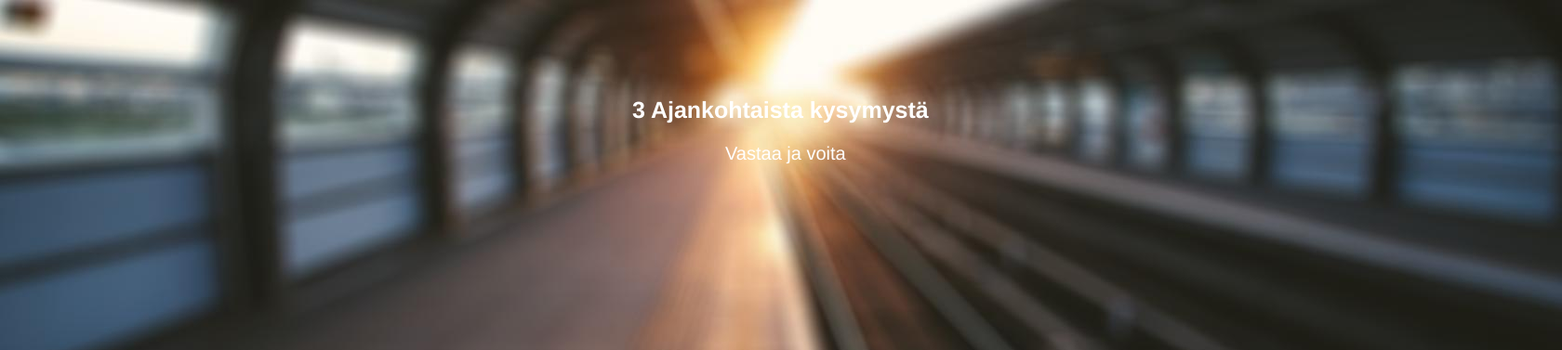
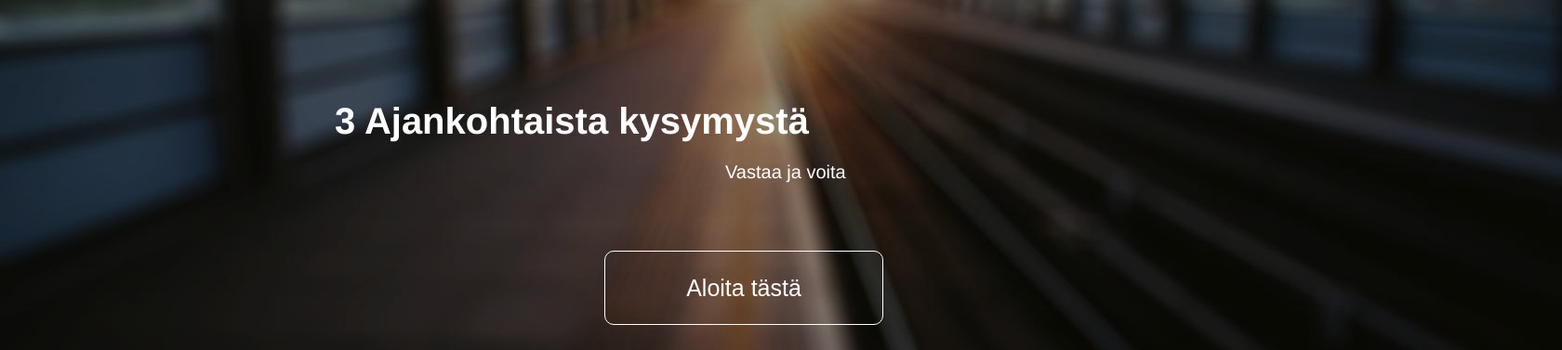
Before and after one commit to Xana8U/Hakemus, a Django app: page /hakemus/ in a window 1680 px wide. Shown: the top 377 px of the page at 93% size. Run offline with Django 3.2, Linux system fonts and the light colour scheme.

Commit message:
- HTML: Added button for questions - HTML: Added images - CSS: Edited images, button and text

```diff
--- a/Hakemus/static/Hakemus/960.css
+++ b/Hakemus/static/Hakemus/960.css
@@ -15,6 +15,7 @@
 
 body {
   min-width: 960px;
+  background-color: dimgray;
 }
 
 /* `Container
@@ -193,6 +194,7 @@ body {
 .container_12 .prefix_3,
 .container_16 .prefix_4 {
   padding-left: 240px;
+  text-align: center;
 }
 
 .container_12 .prefix_6,
--- a/Hakemus/static/Hakemus/reset.css
+++ b/Hakemus/static/Hakemus/reset.css
@@ -136,9 +136,12 @@ strong {
 
 img {
   position: relative;
+  display: block;
   color: transparent;
   font-size: 0;
-  vertical-align: middle;
+  align: center;
+  margin-left: auto;
+  margin-right: auto;
 /*
   For IE.
   http://css-tricks.com/ie-fix-bicubic-scaling-for-images
@@ -146,6 +149,22 @@ img {
   -ms-interpolation-mode: bicubic;
 }
 
+button {
+    position: absolute;
+    background-color: Transparent;
+    background-repeat: no-repeat;
+    border: 1px solid white;
+    border-radius: 10px;
+    cursor: pointer;
+    overflow: hidden;
+    outline: thin;
+    height: 80px;
+    width: 300px;
+    left: 650px;
+    top: 270px;
+    font-size: 25px;
+    color: white;
+}
 ol,
 ul {
   list-style: none;
--- a/Hakemus/static/Hakemus/text.css
+++ b/Hakemus/static/Hakemus/text.css
@@ -30,7 +30,7 @@ hr {
 h1 {
   position: absolute;
   top: 100px;
-  font-size: 25px;
+  font-size: 40px;
   color: white;
 }
 
@@ -73,7 +73,7 @@ p {
   position: absolute;
   font-size: 20px;
   padding-left: 100px;
-  top: 150px;
+  top: 170px;
   color: white;
 }
 
--- a/Hakemus/templates/Hakemus/index.html
+++ b/Hakemus/templates/Hakemus/index.html
@@ -13,14 +13,24 @@
             <div id="logo" class="prefix_1 aplha">
                 <img src="/static/img/banner.jpg" alt="" />
             </div>
+            <div id="green-image" class="prefix_1 alpha">
+                <img src="/static/img/green.jpg" alt="" />
+            </div>
+            <div id="gray-image" class="prefix_1 alpha" style="padding-top: 5px;">
+                <img src="/static/img/bottom.jpg" />
+            </div>
         </div>
         <div id="text" class="container">
             <div class="container_12">
-                <div class="prefix_4 alpha">
+                <div class="grid_1 alpha">
                     <h1><span>3 Ajankohtaista kysymystä</span></h1>
                 </div>
+
                 <div class="prefix_4 omega">
                     <p><span>Vastaa ja voita</span></p>
+                </div>
+                <div id="button" class="prefix_4 omega">
+                    <button type="button" onclick="window.location.href='http://example.com/new_url';"><span>Aloita tästä</span></button>
                 </div>
             </div>
         </div>
```
Also changed, not shown: Hakemus/static/img/banner.jpg.
